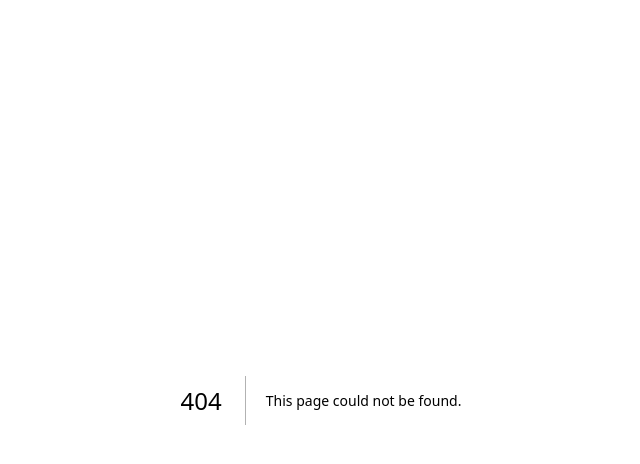
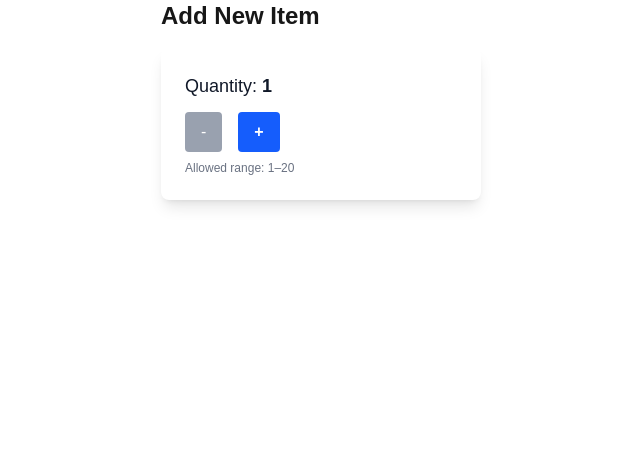
Before and after one commit to jashan478/cprg306-assignments, a Next.js app: page /week-4 in a window 1280 px wide. Before the commit this address had no page. Shown: the top 464 px of the page, without its empty margins (319-959 px from the left). Built offline with nearby package versions, Linux system fonts and the light colour scheme.

Commit message:
week 4 updated

```diff
--- /dev/null
+++ b/app/week-4/new-item.js
@@ -0,0 +1,53 @@
+"use client";
+import { useState } from "react";
+
+export default function NewItem() {
+  const [Quantity, setQuantity] = useState(1);
+
+  function Increment() {
+    setQuantity((num) => Math.min(num + 1, 20));
+  }
+
+  function decrement() {
+    setQuantity((num) => Math.max(num - 1, 1));
+  }
+
+  return (
+<div className="bg-white text-gray-900 p-6 rounded-lg shadow-lg w-80">
+<p className="text-lg mb-3">
+        Quantity: <span className="text-black-500 font-bold">{Quantity}</span>
+</p>
+
+      <div className="flex space-x-4 items-center">
+
+<button
+          onClick={decrement}
+          disabled={Quantity === 1}
+          className={`px-4 py-2 rounded ${
+            Quantity === 1
+              ? "bg-gray-400 text-white cursor-not-allowed"
+              : "bg-gray-500 hover:bg-gray-600 text-white"
+          }`}
+>
+          -
+</button>
+
+
+<button
+          onClick={Increment}
+          disabled={Quantity === 20}
+          className={`px-4 py-2 rounded font-bold ${
+            Quantity === 20
+              ? "bg-blue-400 text-white cursor-not-allowed"
+              : "bg-blue-600 text-white hover:bg-blue-700"
+          }`}
+>
+          +
+</button>
+</div>
+
+
+<p className="mt-2 text-xs text-gray-500">Allowed range: 1–20</p>
+</div>
+  );
+}
--- /dev/null
+++ b/app/week-4/page.js
@@ -0,0 +1,13 @@
+import NewItem from "./new-item";
+
+export default function Page() {
+  return (
+<main className="flex flex-col items-center">
+      {/* Container for title + card */}
+<div className="w-80">
+<h1 className="text-2xl font-bold mb-4 text-left">Add New Item</h1>
+<NewItem />
+</div>
+</main>
+  );
+}
```
